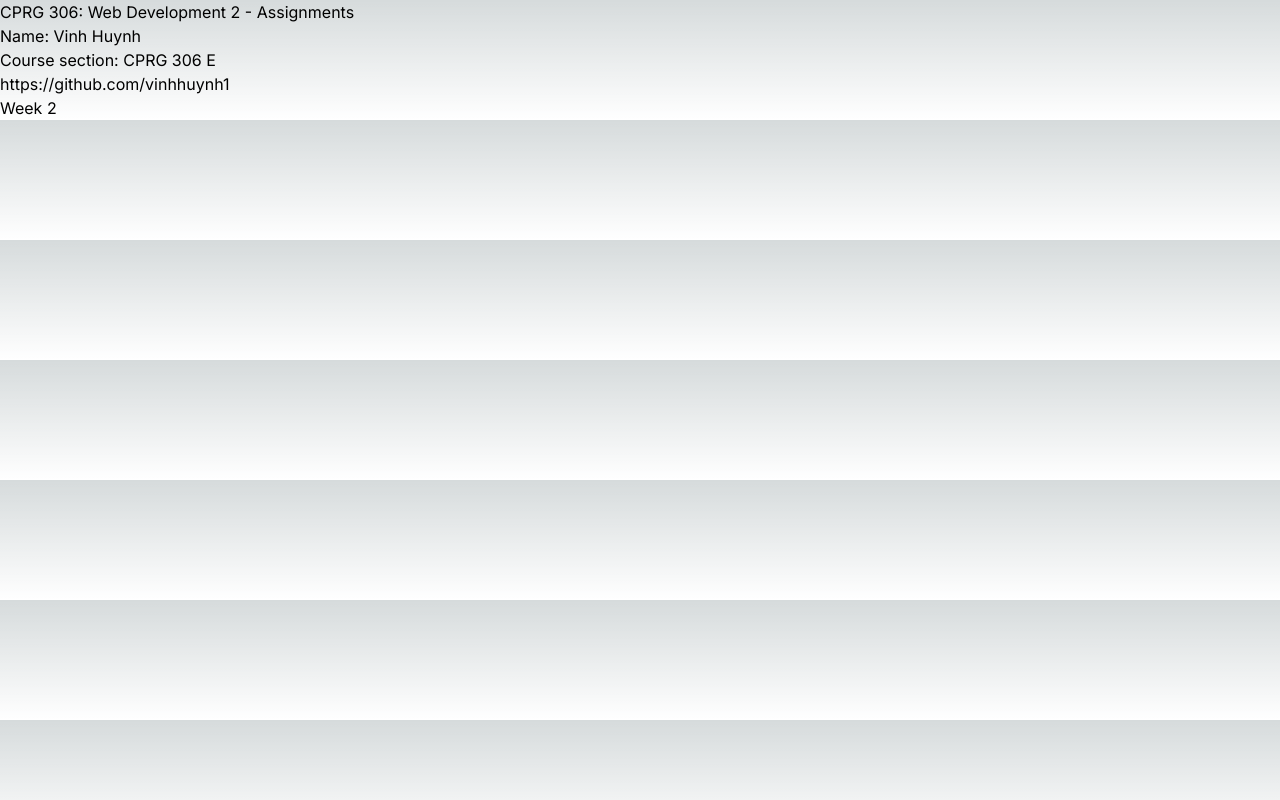
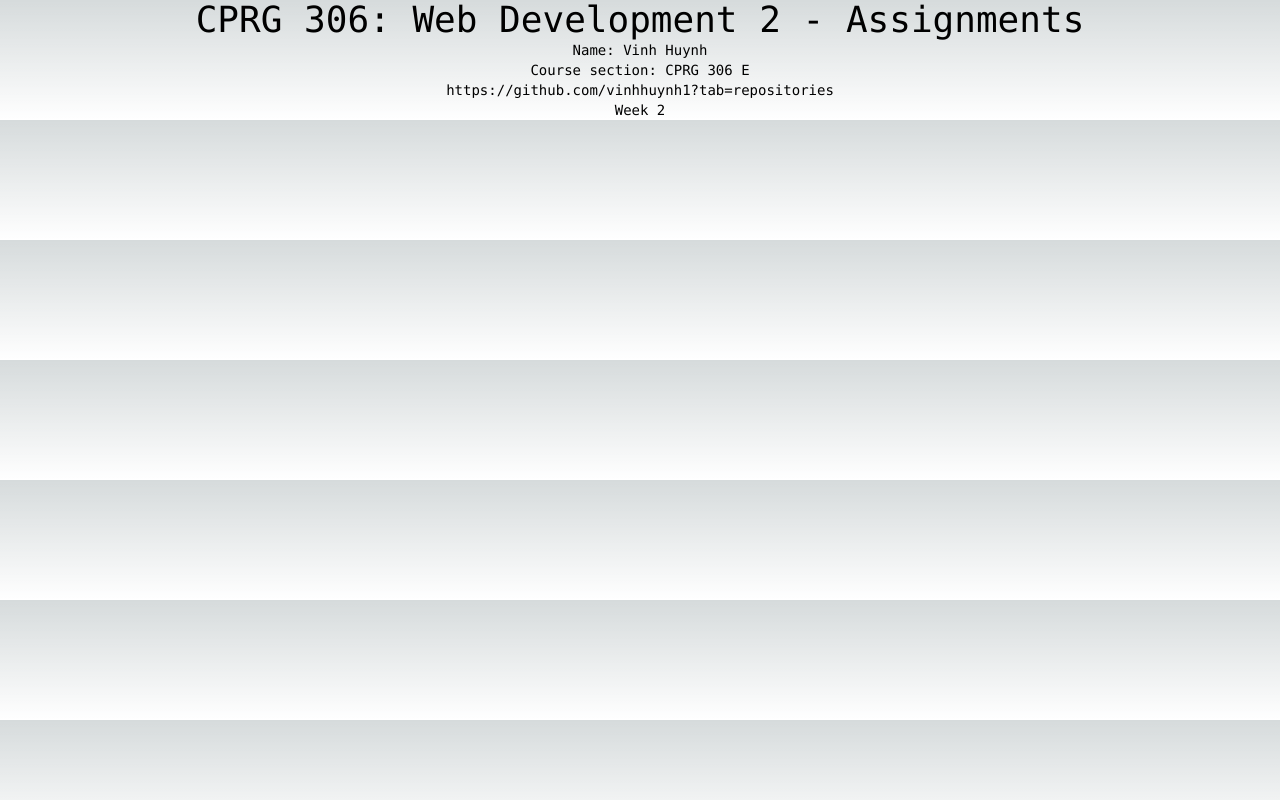
Before and after one commit to vinhhuynh1/cprg306-assignments, a Next.js app: page / in a window 1280 px wide. Built offline with nearby package versions, Linux system fonts and the light colour scheme.

Commit message:
Assignment Completion

```diff
--- a/app/StudentInfo.js
+++ b/app/StudentInfo.js
@@ -1,3 +1,4 @@
+
 import Link from "next/link";
 
 export default function StudentInfo() {
@@ -5,7 +6,7 @@ export default function StudentInfo() {
         <main>
             <p>Name: Vinh Huynh</p>
             <p>Course section: CPRG 306 E</p>
-            <Link href="https://github.com/vinhhuynh1">https://github.com/vinhhuynh1</Link>
+            <Link class="hover:text-cyan-400 hover:underline " href="https://github.com/vinhhuynh1?tab=repositories">https://github.com/vinhhuynh1?tab=repositories</Link>
         </main>
     )
 }
--- a/app/page.js
+++ b/app/page.js
@@ -3,10 +3,10 @@ import StudentInfo from "./StudentInfo";
 
 export default function Home() {
   return (
-    <main>
-      <h1>CPRG 306: Web Development 2 - Assignments</h1>
+    <main class="text-center font-mono text-sm">
+      <h1 class="text-4xl">CPRG 306: Web Development 2 - Assignments</h1>
       <StudentInfo />
-      <Link href="week2">Week 2</Link>
+      <Link class="hover:text-cyan-400 hover:underline " href="week2">Week 2</Link>
     </main>
   )
 }
--- a/app/week2/page.js
+++ b/app/week2/page.js
@@ -2,8 +2,8 @@ import StudentInfo from "../StudentInfo"
 
 export default function Week2() {
     return (
-        <main>
-            <h1>My Shopping List</h1>
+        <main class="text-center font-mono text-sm">
+            <h1 class="text-4xl text-left">My Shopping List</h1>
             <StudentInfo />
         </main>
     )
```
